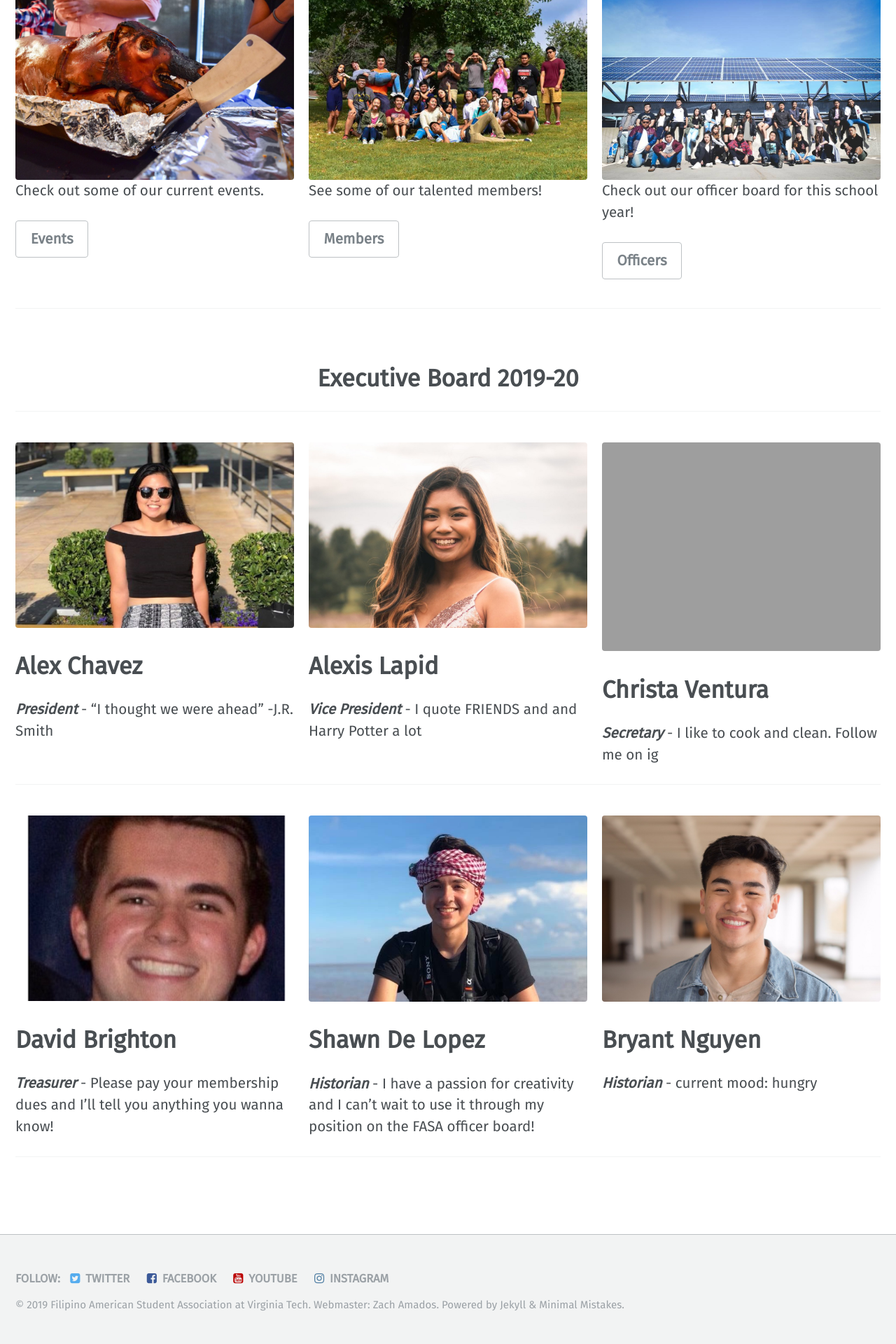
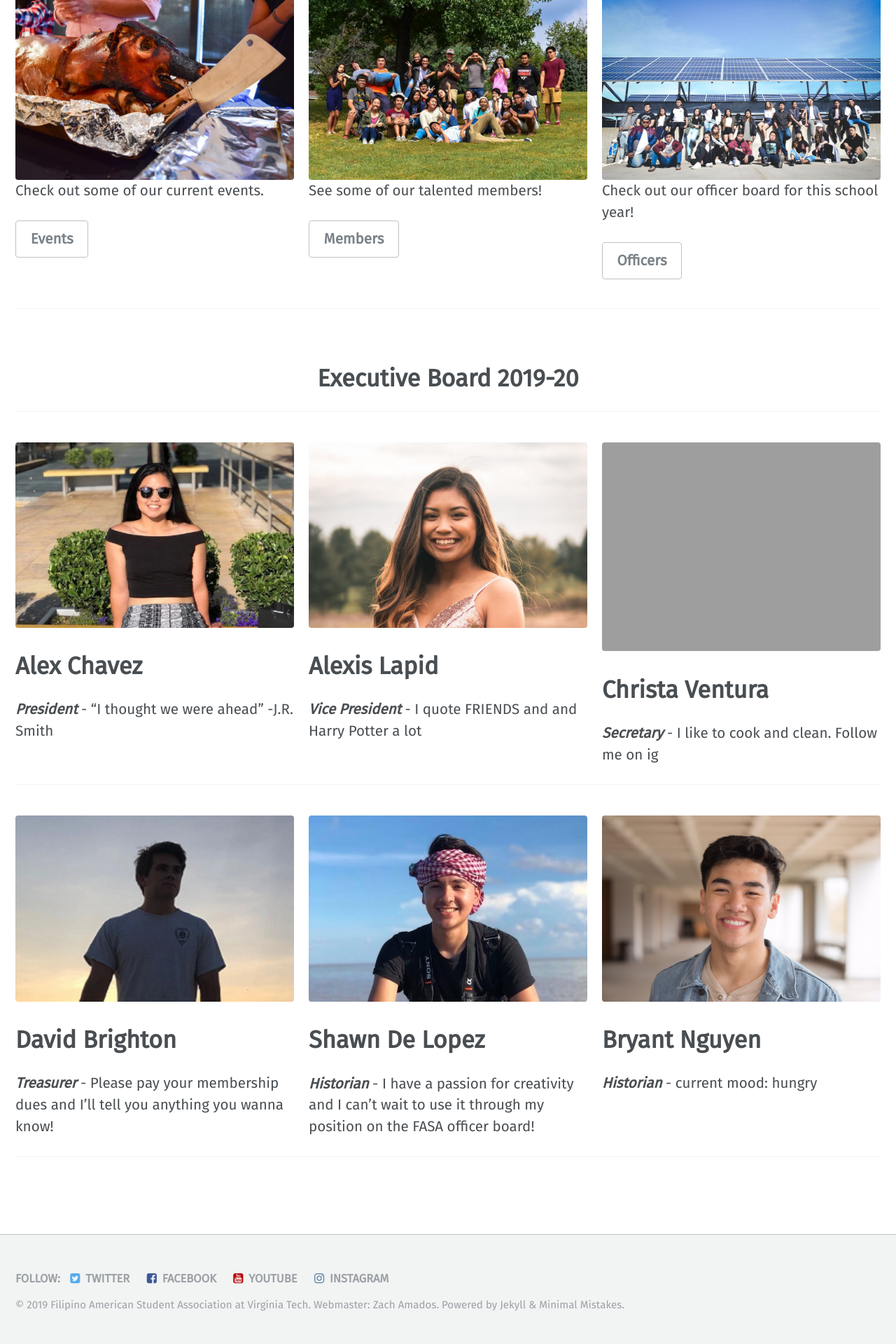
Before and after one commit to vtfasa/vtfasa.github.io, a Jekyll site: the page built from _pages/home.md, in a window 1280 px wide. Shown: the part 1201-3121 px from the top of the page at 70% size. Built offline with Jekyll 4.4.1, drawn with Linux system fonts in a browser that asks for light colours; some web fonts are replaced.

Commit message:
updateDavid

```diff
--- a/_pages/home.md
+++ b/_pages/home.md
@@ -66,7 +66,7 @@ e_board1:
 # eboard part 2: treasurer and historians
 e_board2:
   # treasurer
-  - image_path: /assets/images/home/eboard/david.png
+  - image_path: /assets/images/home/eboard/davidNew.png
     alt: "David Brighton"
     title: "David Brighton"
     excerpt: "***Treasurer*** - Please pay your membership dues and I'll tell you anything you wanna know!"
```
Also changed, not shown: assets/images/home/eboard/davidNew.png (added).
